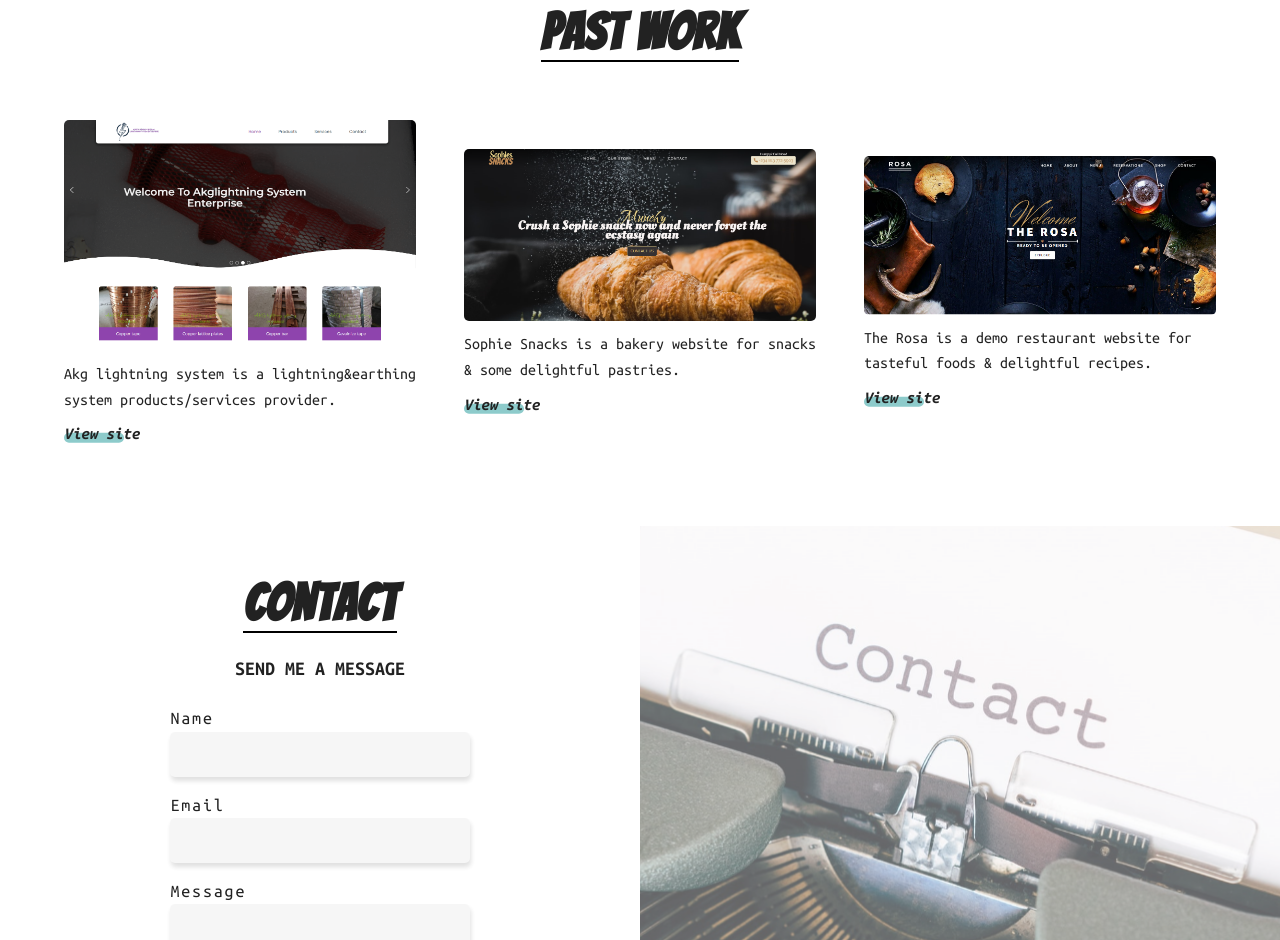
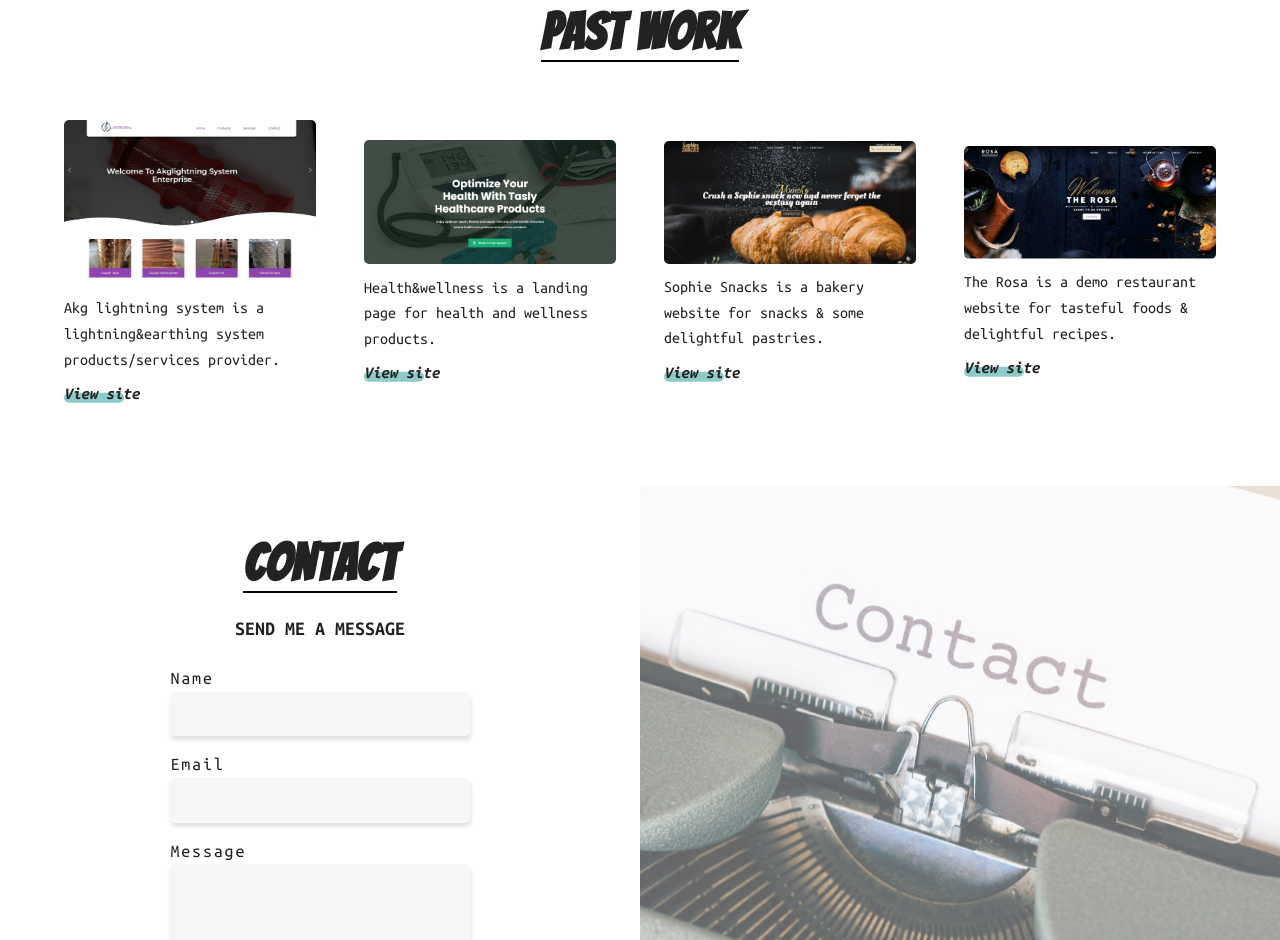
Before and after one commit to reality-farouqk/DevFarouqk-Portfolio, a website built with Parcel: page index.html in a window 1280 px wide. Shown: the part 2082-3022 px from the top of the page. Built offline with nearby package versions, Linux system fonts and the light colour scheme.

Commit message:
added new work

```diff
--- a/css/custom.css
+++ b/css/custom.css
@@ -376,7 +376,7 @@ header .split {
   .cta-btn {
     padding: .65rem .7rem;
     border: solid 1px var(--clr-primary-200);
-    font-size: .8em;
+    font-size: 1.25em;
   }
 }
 
@@ -500,6 +500,12 @@ header .split {
 @media (min-width: 40rem) {
   .previous-work > * + * {
     margin-top: 0;
+  }
+}
+
+@media (max-width: 40rem) {
+  .previous-work {
+    flex-wrap: wrap;
   }
 }
 
--- a/index.html
+++ b/index.html
@@ -217,6 +217,16 @@
 
         <div class="box-align-center box">
           <div class="img-box">
+            <img src="./img/h&w.png" alt="h&w site overview">
+          </div>
+          <p>
+            Health&wellness is a landing page for health and wellness products.
+          </p>
+          <a href="https://healthandwellness.com.ng/" target="_blank" class="view-site">View site</a>
+        </div>
+
+        <div class="box-align-center box">
+          <div class="img-box">
             <img src="./img/sophie-site-overview.png" alt="sophie site overview">
           </div>
           <p>
```
Also changed, not shown: img/h&w.png (added).
